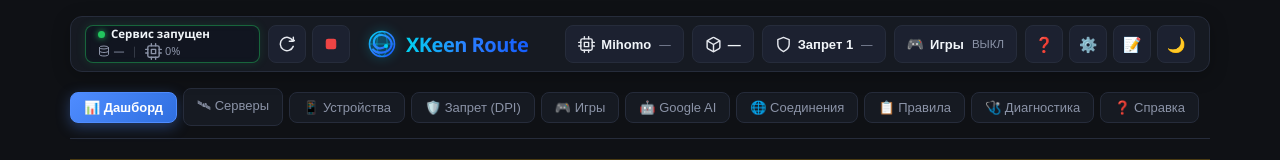
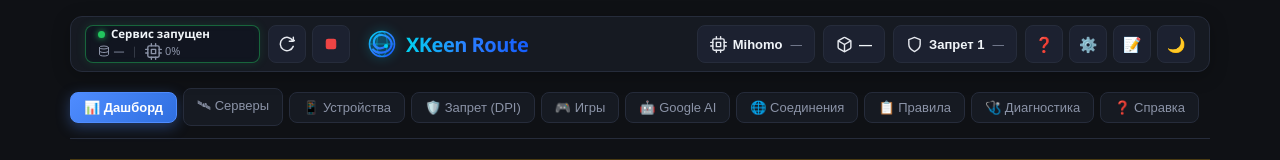
Before and after one commit to nickitafedorov2012-code/xkeen-ui-ext, a React (Vite) app in the folder frontend/: page / in a window 1280 px wide. Shown: the top 160 px of the page. Built offline with nearby package versions, Linux system fonts and the light colour scheme; no server answers.

Commit message:
fix(header): remove gaming pill from header bar per user request

```diff
--- a/frontend/src/components/Header.tsx
+++ b/frontend/src/components/Header.tsx
@@ -570,33 +570,6 @@
           )}
         </button>
 
-        {/* Чип Игрового режима */}
-        <button
-          type="button"
-          data-testid="header-gaming-pill"
-          className={`header-pill-btn ${status?.gaming?.enabled ? 'header-pill-gaming-active' : ''}`}
-          onClick={async (e) => {
-            if (e.altKey || e.shiftKey) {
-              onSwitchTab('gaming')
-            } else {
-              const next = !Boolean(status?.gaming?.enabled)
-              try {
-                await apiPost('gaming/toggle', { enabled: next })
-                notify(next ? 'Игровой режим включён' : 'Игровой режим выключен')
-                await refresh()
-              } catch (err: any) {
-                notify(err?.message || 'Ошибка переключения игрового режима', true)
-                onSwitchTab('gaming')
-              }
-            }
-          }}
-          title={status?.gaming?.enabled ? 'Игровой режим включён (нажмите для выключения, Alt+клик для перехода в меню)' : 'Игровой режим выключен (нажмите для включения, Alt+клик для перехода в меню)'}
-        >
-          <span style={{ fontSize: '14px', lineHeight: 1 }}>🎮</span>
-          <span className="header-pill-title">Игры</span>
-          <span className="header-pill-subtitle">{status?.gaming?.enabled ? 'ВКЛ' : 'ВЫКЛ'}</span>
-        </button>
-
         <div className="header-actions header-actions-right">
           {/* Кнопка справки и API документации */}
           <button
```
Also changed, not shown: 2 other files (tests, documents, lock files or other folders).
